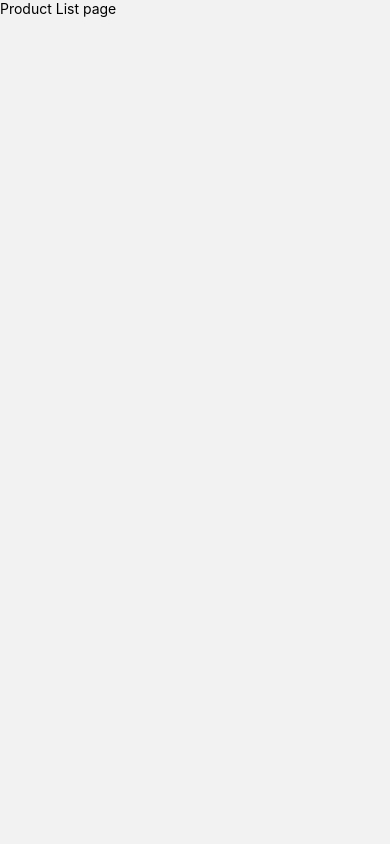
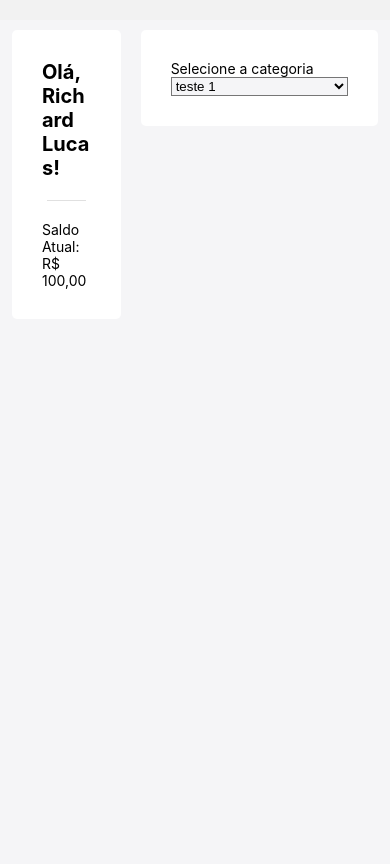
Before and after one commit to rlucasfm/lanchecard-totem, a React Native app: screen /ProductList in a window 390 px wide. Built offline with nearby package versions, Linux system fonts and the light colour scheme.

Commit message:
Inicio product list

```diff
--- a/package.json
+++ b/package.json
@@ -10,6 +10,7 @@
     "lint": "eslint . --ext .js,.jsx,.ts,.tsx"
   },
   "dependencies": {
+    "@react-native-picker/picker": "^2.4.8",
     "@react-navigation/native": "^6.0.13",
     "@react-navigation/native-stack": "^6.9.1",
     "axios": "0.27.2",
--- a/src/screens/ProductList/index.tsx
+++ b/src/screens/ProductList/index.tsx
@@ -1,6 +1,68 @@
-import React from 'react';
-import {Text} from 'react-native';
+/* eslint-disable react-native/no-inline-styles */
+import React, {useState} from 'react';
+import {StyleSheet, Text, View} from 'react-native';
+import {Divider} from 'react-native-paper';
+import {Picker} from '@react-native-picker/picker';
 
 export default function () {
-  return <Text>Product List page</Text>;
+  const [categoria, setCategoria] = useState('');
+
+  return (
+    <View style={styles.container}>
+      <View style={[styles.column, styles.small_column]}>
+        <View style={styles.card}>
+          <Text style={{fontSize: 20, fontWeight: 'bold'}}>
+            Olá, Richard Lucas!
+          </Text>
+          <Divider style={{margin: 5, marginTop: 20, marginBottom: 20}} />
+          <Text>Saldo Atual: R$ 100,00</Text>
+        </View>
+      </View>
+      <View style={[styles.column, styles.big_column]}>
+        <View style={styles.card}>
+          <Text>Selecione a categoria</Text>
+          <Picker
+            style={styles.picker}
+            prompt="Seleciona a categoria"
+            selectedValue={categoria}
+            onValueChange={itemValue => {
+              setCategoria(itemValue);
+            }}>
+            <Picker.Item label="teste 1" value="teste1" />
+            <Picker.Item label="teste 2" value="teste2" />
+          </Picker>
+        </View>
+      </View>
+    </View>
+  );
 }
+
+const styles = StyleSheet.create({
+  container: {
+    marginTop: 20,
+    flexDirection: 'row',
+    justifyContent: 'center',
+    height: '100%',
+    backgroundColor: '#f5f5f7',
+  },
+  column: {
+    padding: 10,
+  },
+  small_column: {
+    width: '33%',
+  },
+  big_column: {
+    width: '66%',
+  },
+  card: {
+    width: '100%',
+    backgroundColor: '#fff',
+    borderRadius: 5,
+    padding: 30,
+    elevation: 3,
+  },
+  picker: {
+    backfaceVisibility: 'visible',
+    backgroundColor: '#f5f5f7',
+  },
+});
```
Also changed, not shown: 1 other file (tests, documents, lock files or other folders).
